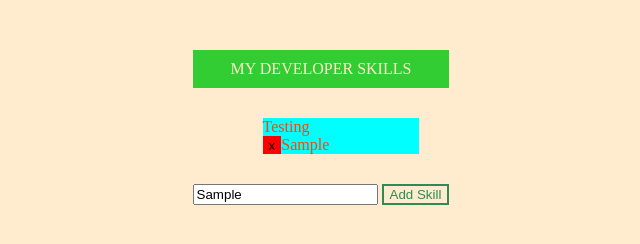
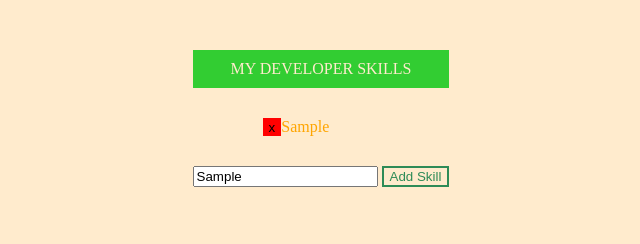
Before and after one commit to Chi37/dev-skills-list, a plain HTML site: page index.html in a window 1280 px wide. Both pictures are taken after typing "Sample" into the empty fields and a click on the button "Add Skill". Shown: the whole page, without its empty margins (319-959 px from the left). Drawn offline with nearby package versions, Linux system fonts and the light colour scheme.

Commit message:
html changes

```diff
--- a/css/style.css
+++ b/css/style.css
@@ -38,13 +38,9 @@ ul li {
 
     display: flex;
     list-style: none;
-    color: orangered;
-    font-family: serif;ul {
-        margin: 30px;
-
-    }
+    color: orange;
+    font-family: serif;
     justify-items: left;
-    background-color: aqua;
 
 }
 
--- a/index.html
+++ b/index.html
@@ -18,7 +18,7 @@
     <div class="skills-box">
         <div id='title'>MY DEVELOPER SKILLS</div>
         <ul class="skills-list">
-            <li>Testing</li>
+
         </ul>
         <span class = 'submit-div'>
         <input type="text" id="submitted-skill" placeholder="write a skill"> <button id='submit-btn'>Add Skill</button>
```
